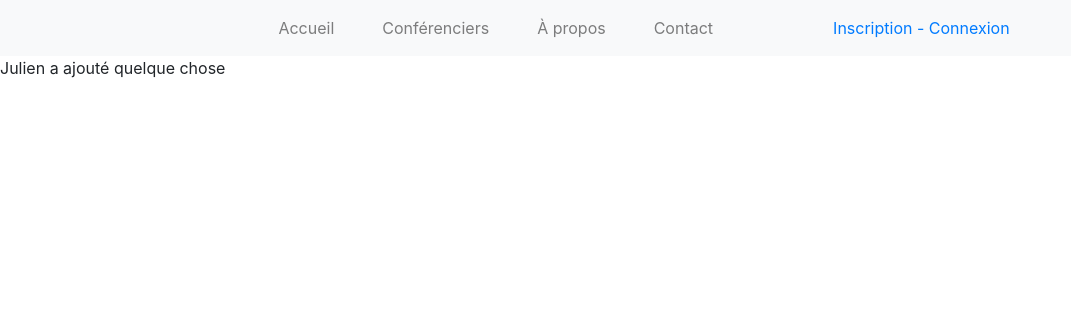
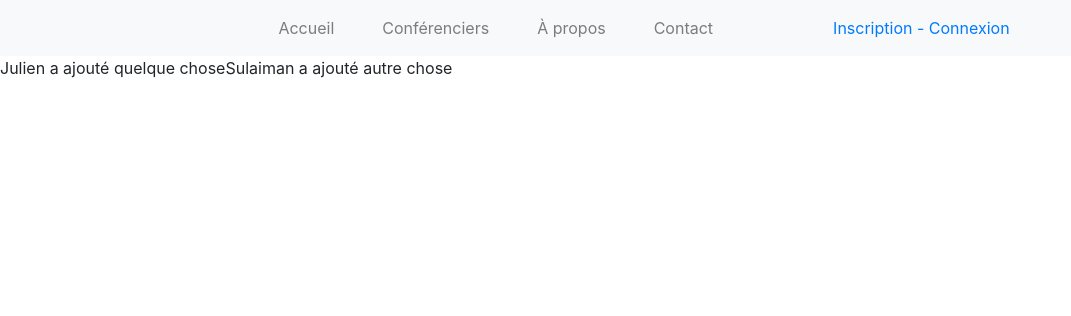
Before and after one commit to manumanmanman/JPOF, a PHP site: page /groupe-A in a window 1280 px wide. Shown: the top 316 px of the page, without its empty margins (0-1071 px from the left). Run offline with PHP 8.4, Linux system fonts and the light colour scheme.

Commit message:
1rversionJPOF

```diff
--- a/groupe-A/index.php
+++ b/groupe-A/index.php
@@ -1,3 +1,4 @@
 <?php require "header.php" ?>
 <?php echo "Julien a ajouté quelque chose" ?>
+<?php echo "Sulaiman a ajouté autre chose" ?>
 <?php require "footer.php" ?>
```
